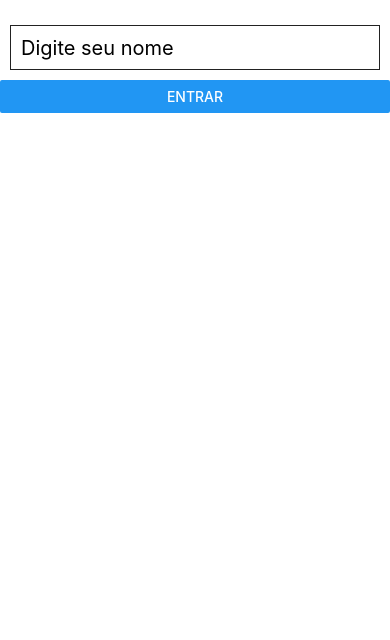
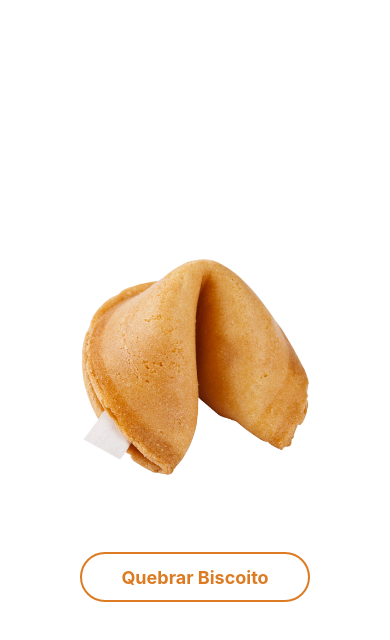
Before and after one commit to Pedro-imbriani-clear/nativeFundamentals, a React Native app: screen / in a window 390 px wide. Shown: the top 640 px of the page. Built offline with nearby package versions, Linux system fonts and the light colour scheme.

Commit message:
fortune cookie

```diff
--- a/App.js
+++ b/App.js
@@ -1,58 +1,98 @@
-import { StyleSheet, Text, View,TextInput,Button } from 'react-native';
 import React, { Component } from 'react';
+import { View, Text, StyleSheet, TouchableOpacity, Image } from 'react-native';
+
 class App extends Component {
-  constructor(props){
-    super(props)
-    this.state= {
-      nome: '',
-      input:''
+
+  constructor(props) {
+    super(props);
+    this.state = {
+      textoFrase: '',
+      img: require('./src/biscoito.png'),
     };
-    this.entrar = this.entrar.bind(this)
+
+    this.quebraBiscoito = this.quebraBiscoito.bind(this);
+
+    this.frases = [
+      'Siga os bons e aprenda com eles.',
+      'O bom-senso vale mais do que muito conhecimento.',
+      'O riso é a menor distância entre duas pessoas.',
+      'Deixe de lado as preocupações e seja feliz.',
+      'Realize o óbvio, pense no improvável e conquiste o impossível.',
+      'Acredite em milagres, mas não dependa deles.',
+      'A maior barreira para o sucesso é o medo do fracasso.'
+    ];
+
   }
 
-  entrar(){
-    if(this.state.input === ''){
-      alert('Digite seu nome')
-      return;
-    }
-    this.setState({nome: 'Bem vindo ' + this.state.input})
+  quebraBiscoito() {
+    let numeroAleatorio = Math.floor(Math.random() * this.frases.length);
+
+    this.setState({
+      textoFrase: ' "' + this.frases[numeroAleatorio] + '" ',
+      img: require('./src/biscoitoAberto.png')
+    });
 
   }
+
+
   render() {
+    return (
+      <View style={styles.container} >
 
-    return (
-      <View style={styles.container}>
-        <TextInput style={styles.input}
-          placeholder='Digite seu nome'
-          underlineColorAndroid='transparent'
-          onChangeText={(texto) => this.setState({input: texto})}
-          />
-        <Button title='Entrar' onPress={this.entrar}/>
-        <Text style={styles.text}>
-         {this.state.nome}
-        </Text>
+        <Image
+          source={this.state.img}
+          style={styles.img}
+        />
+
+        <Text style={styles.textoFrase}>{this.state.textoFrase}</Text>
+
+        <TouchableOpacity style={styles.botao} onPress={this.quebraBiscoito}>
+          <View style={styles.btnArea}>
+            <Text style={styles.btnTexto}>Quebrar Biscoito</Text>
+          </View>
+        </TouchableOpacity>
+
       </View>
-    )
-  };
+    );
+  }
+
 }
 
 const styles = StyleSheet.create({
-  container:{
-    flex:1,
-    marginTop:15
+  container: {
+    flex: 1,
+    alignItems: 'center',
+    justifyContent: 'center'
   },
-  input:{
-    height:45,
-    borderWidth:1,
-    borderColor:'#222',
-    margin:10,
-    fontSize:20,
-    padding:10
+  img: {
+    width: 250,
+    height: 250,
   },
-  text:{
-    textAlign:'center',
-    fontSize:25
+  textoFrase: {
+    fontSize: 20,
+    color: '#dd7b22',
+    margin: 30,
+    fontStyle: 'italic',
+    textAlign: 'center'
+  },
+  botao: {
+    width: 230,
+    height: 50,
+    borderWidth: 2,
+    borderColor: '#dd7b22',
+    borderRadius: 25
+  },
+  btnArea: {
+    flex: 1,
+    flexDirection: 'row',
+    justifyContent: 'center',
+    alignItems: 'center'
+  },
+  btnTexto: {
+    fontSize: 18,
+    fontWeight: 'bold',
+    color: '#dd7b22'
   }
-})
+});
 
-export default App
+export default App;
```
Also changed, not shown: src/biscoito.png (added), src/biscoitoAberto.png (added).
